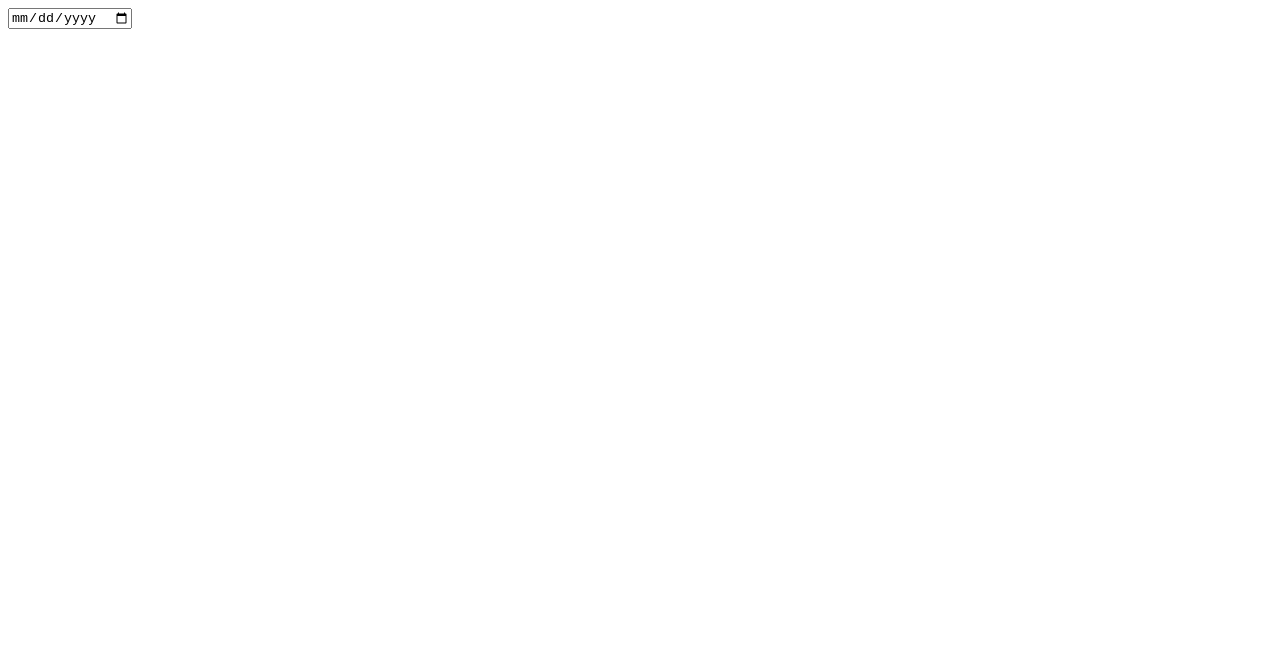
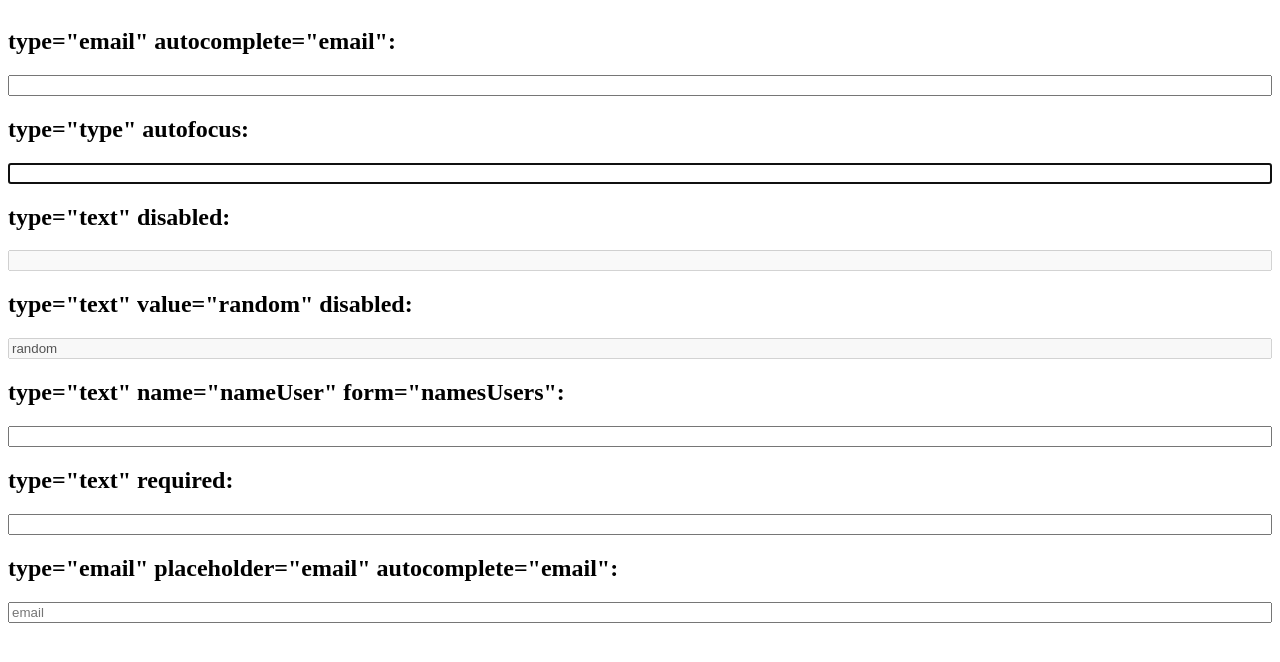
Before and after one commit to Arthur-art/ManipulatingDOM-Rocketseat, a plain HTML site: page Forms/2-TagsInputData/1-Input.html in a window 1280 px wide. Drawn offline with Linux system fonts and the light colour scheme.

Commit message:
attributes input

```diff
--- a/Forms/2-TagsInputData/1-Input.html
+++ b/Forms/2-TagsInputData/1-Input.html
@@ -6,7 +6,7 @@
     <meta name="viewport" content="width=device-width, initial-scale=1.0">
     <title>Document</title>
 </head>
-<body>
+<body style="display: flex; justify-content: center; flex-direction: column;">
 
     <!--
         <input>
@@ -19,8 +19,36 @@
         -type
         -name
         -id
+
+        Atributos comuns
+
+            -autocomplete
+            -autofocus
+            -disabled ou readonly (quase todos)
+            -value
+            //linkar um inputo a algum form:
+            -form (quase todos)
+            //input obrigatorio
+            -required (quase todos)
+            -placeholder (password,search,tel,text,url)
     -->
 
-    <input type="date" name="" id="">
+    <h2>type="email" autocomplete="email":</h2>
+    <input type="email" autocomplete="email">
+    <h2>type="type" autofocus:</h2>
+    <input type="type" autofocus>
+    <h2>type="text" disabled:</h2>
+    <input type="text" disabled>
+    <h2>type="text" value="random" disabled:</h2>
+    <input type="text" value="random" disabled>
+    <h2>type="text" name="nameUser" form="namesUsers":</h2>
+    <form id="namesUsers"></form>
+    <input type="text" name="nameUser" form="namesUsers">
+    <h2>type="text" required:</h2>
+    <input type="text" required>
+    <h2>type="email" placeholder="email" autocomplete="email":</h2>
+    <input type="email" placeholder="email" autocomplete="email">
+
+
 </body>
 </html>
```
